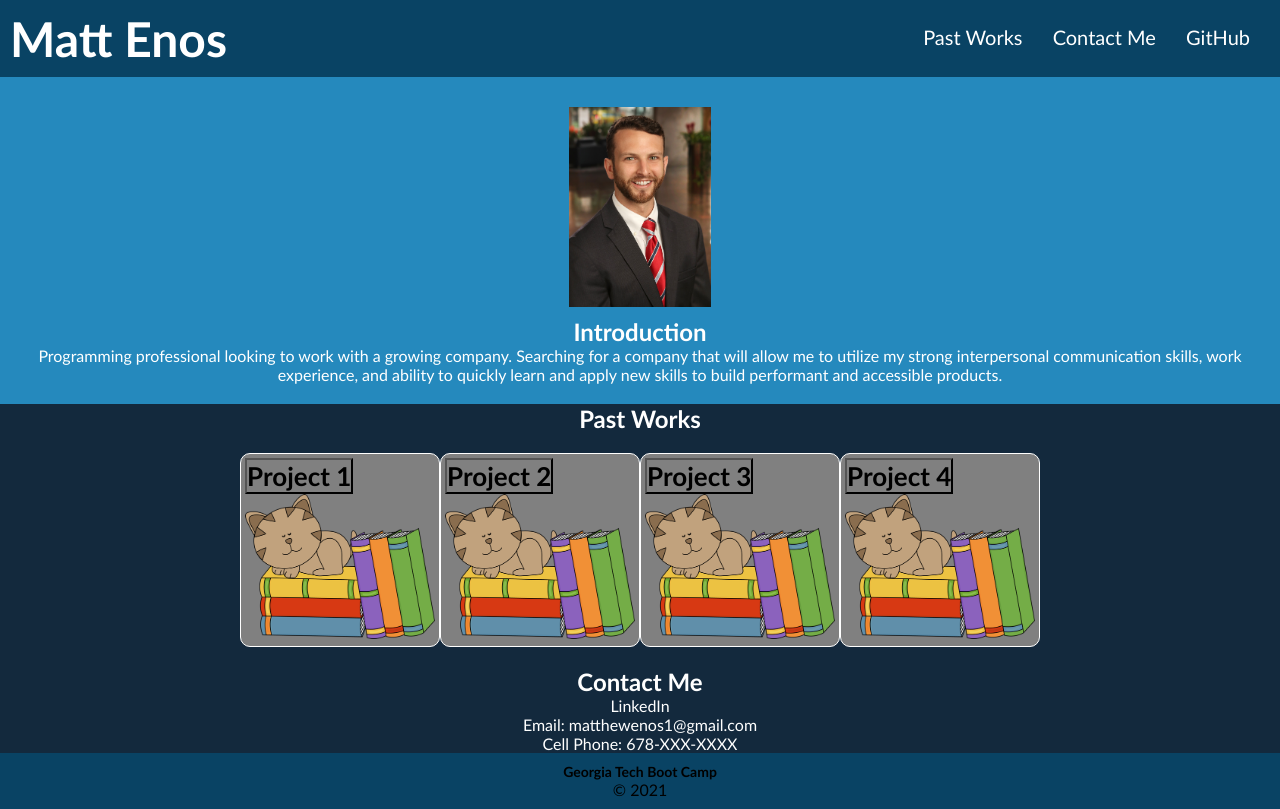
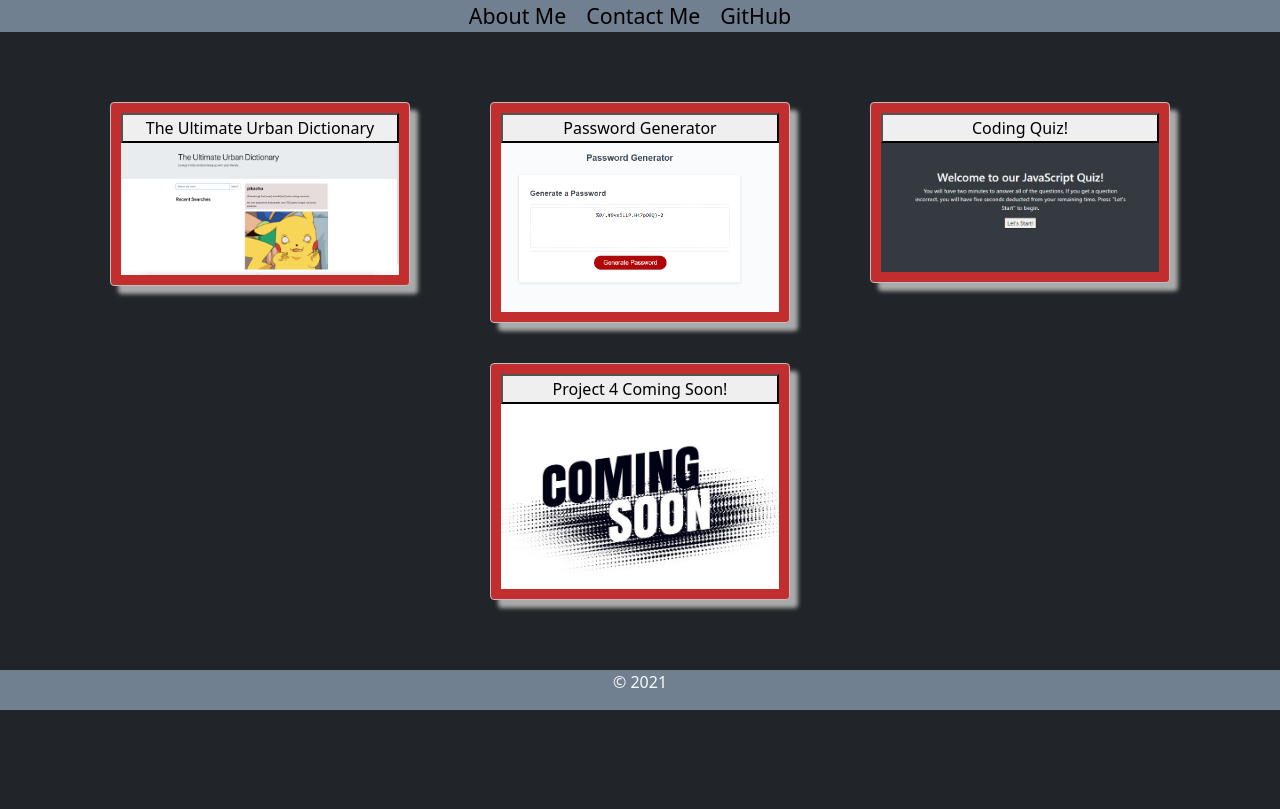
Before and after one commit to mattenos/Portfolio-homework-02, a plain HTML site: page index.html in a window 1280 px wide. Drawn offline with nearby package versions, Linux system fonts and the light colour scheme.

Commit message:
reformatting and adding links to projects that I have completed.

```diff
--- a/assets/style.css
+++ /dev/null
@@ -1,132 +0,0 @@
-* {
-    box-sizing: border-box;
-    padding: 0;
-    margin: 0;
-    font-family: 'Trebuchet MS', 'Lucida Sans Unicode', 'Lucida Grande', 'Lucida Sans', Arial, sans-serif;
-}
-
-body {
-    background-color: #13293d;
-    margin: 0;
-}
-
-main {
-    display: f;
-}
-
-a {
-    color: #ffffff;
-    text-decoration: none;
-}
-
-button {
-    font-size: 26px;
-    font-weight: bolder;
-    background-color: inherit;
-}
-
-p {
-    font-size: 16px;
-}
-
-.background img {
-    display: block;
-    margin: 10px auto;
-    max-width: 150px;
-    height: 200px;
-    border: 2px;
-    align-items: center;
-}
-
-.background p {
-    display: flex;
-text-align: center;
-justify-content: center;
-}
-
-.main-header h1 {
-    display: inline-block;
-    font-size: 48px;
-}
-
-.main-header div {
-    padding-top: 15px;
-    margin-right: 20px;
-    float: right;
-    font-size: 20px;
-}
-
-.main-header div ul li {
-    display: inline-block;
-    margin-left: 25px;
-}
-
-
-.main-header {
-    padding: 10px;
-    background-color: #005b8885;
-    color: #ffffff;
-}
-
-
-.background {
-    padding: 20px;
-    background-color: #2589bd;
-    color: white;
-    background-size: 100%;
-}
-
-.background h2 {
-    display: flex;
-    flex-wrap: wrap;
-    justify-content: center;
-    align-items: center;
-}
-
-.main-header a:hover {
-   color: hotpink;
-}
-
-.project {
-    flex: 2;
-    background-color: #13293d;
-    color: white;
-    padding: 20px;
-    display: flex;
-    flex-wrap: wrap;
-    justify-content: center;
-  }
-
-.card {
-    border-style: solid;
-    border-width: 1px;
-    border-radius: 10px;
-    padding: 4px;
-    flex: 0 0 200px;
-    background-color: grey;
-  }
-
-.card header {
-    font-size: 26px;
-    font-weight: bolder;
-  }
-
-.card img {
-    width: 100%;
-  }
-
-.contact {
-    color: white;
-    text-align: center;
-    }
-
-.footer {
-    padding: 10px;
-    clear: both;
-    text-align: center;
-    background-color: #005b8885;
-}
-
-.footer h2 {
-    font-size: 14px;
-}
--- /dev/null
+++ b/css/style.css
@@ -0,0 +1,124 @@
+
+a {
+    text-decoration: none;
+    color: black;
+}
+
+a :hover {
+    color: snow;
+}
+
+button {
+    width: 100%;
+}
+.nav {
+    display: flex;
+    flex-wrap: wrap;
+    padding-left: 0;
+    margin-bottom: 10;
+    list-style: none;
+    justify-content: center;
+    background-color: slategray;
+}
+
+.footer {
+    display: flex;
+    flex-wrap: wrap;
+    padding-left: 0;
+    margin-bottom: 10;
+    list-style: none;
+    justify-content: center;
+    background-color: slategray;
+}
+
+.nav li {
+    display: inline-block;
+    padding-right: 20px;
+    align-items: center;
+    font-size: 16pt;
+}
+
+.container {
+    width: 960px;
+    height: 1000px;
+    margin: 50px auto;
+    background: rgba(255, 255, 255, 0.507);
+    border: 5px solid #dddddd;
+}
+
+.photo {
+    padding: 20px 10px;
+    border: 2px solid #bfbfbf;
+    background-color: rgb(194, 46, 46);
+  }
+
+.card {
+    border-style: solid;
+    border-width: 1px;
+    padding: 10px;
+    flex: 0 0 300px;
+    box-shadow: 8px 8px 4px #aaaaaa;
+    margin: 20px;
+  }
+
+.card header {
+    border-radius: 50px 50px 0px 0px;
+    padding: 20px;
+  }
+
+.card p {
+    text-align: center;
+  }
+
+.card img {
+    width: 100%;
+  }
+
+.products {
+    flex: 4;
+    background-color: #fff;
+    padding: 50px;
+    display: flex;
+    flex-wrap: wrap;
+    justify-content: space-evenly;
+    align-items: flex-start;
+  }
+
+
+  @media screen and (max-width: 768px) {
+    main,
+    nav {
+      flex-direction: column;
+    }
+    header {
+      background: #772014;
+    }
+    nav,
+    footer {
+      background-color: #bb8588;
+    }
+  }
+
+.background{
+    display: flex;
+    flex-wrap: wrap;
+    justify-content: center;
+  }
+
+.intro-head {
+      display: flex;
+      flex-wrap: wrap;
+      justify-content: center;
+      margin-top: 10px;
+  }
+
+.bio-image{
+    padding: 20px;
+    overflow: hidden;
+    float: left;
+}
+.bio-image img {
+    width: 15%;
+    height: auto;
+    position: relative;
+}
--- a/index.html
+++ b/index.html
@@ -5,33 +5,52 @@
     <meta charset="UTF-8">
     <meta http-equiv="X-UA-Compatible" content="IE=edge">
     <meta name="viewport" content="width=device-width, initial-scale=1.0">
-    <link rel="stylesheet" href="./assets/style.css">
+    <link rel="stylesheet" href="https://cdn.jsdelivr.net/npm/bootstrap@5.1.3/dist/css/bootstrap.min.css"
+        integrity="sha384-1BmE4kWBq78iYhFldvKuhfTAU6auU8tT94WrHftjDbrCEXSU1oBoqyl2QvZ6jIW3" crossorigin="anonymous">
+    <link rel="stylesheet" href="./css/style.css">
     <title>Matt's Portfolio</title>
 </head>
 
-<body>
-    <header class="main-header">
-        <h1>Matt Enos</h1>
+
+<body class='bg-dark text-light'>
     <div>
-            <ul class="portfolio">
-                <li>
-                    <a href="#Past-Works">Past Works</a>
-                </li>
-                <li>
-                    <a href="#Contact-Me">Contact Me</a>
-                </li>
-                <li>
-                    <a href="https://github.com/mattenos">GitHub</a>
-                </li>
+        <ul class='nav'>
+            <li><a href="#">About Me</a></li>
+            <li><a href="#">Contact Me</a></li>
+            <li><a href="https://github.com/mattenos">GitHub</a></li>
         </ul>
     </div>
-    </header>
 
-    <main>
+    <div class="products bg-dark text-light">
+        <section class="photo card">
+            <form action="https://rwashi690.github.io/Urban_Dictionary_and_Memes/">
+                <button id='project-1'>The Ultimate Urban Dictionary</button>
+                <img src="./imgs/proj_1.png" alt="dictionary-project-thumb" />
+            </form>
+        </section>
+        <section class="photo card">
+            <form action="https://mattenos.github.io/Password-generator-homework-03/">
+                <button id='password'>Password Generator</button>
+                <img src="./imgs/passwordgen.PNG" alt="password-generator-thumb" />
+            </form>
+        </section>
+        <section class="photo card">
+            <form action="https://mattenos.github.io/code-quiz-homework-04/">
+                <button id='quiz'>Coding Quiz!</button>
+                <img src="./imgs/quiz.png" alt="coding-quiz-thumb" />
+            </form>
+        </section>
+        <section class="photo card">
+            <button>Project 4 Coming Soon!</button>
+            <img src="./imgs/coming-soon.jpg" alt="coming-soon-img" />
+        </section>
+    </div>
+
+    <!-- <div>
+        <h2 class='intro-head'>About Me</h2>
         <div>
-            <section class="background">
             <img src="./assets/180516_Matt_Enos_302RT.JPG" alt="personal photo" />
-                <h2>Introduction</h2>
+            <div>
                 <p>
                     Programming professional looking to work with a growing company.
                     Searching for a company that will
@@ -41,43 +60,24 @@
                     and apply new skills to build performant and accessible products.
                     </section>
             </div>
+        </div>
+    </div> -->
 
-        <h2 id="Past-Works" class="contact">Past Works</h2>
-        <div class="project">
-            <section class="card">
-                <button>Project 1</button>
-                <img src="./assets/book-clip-art-10.png" alt="cat book1" />
-            </section>
-            <section class="card">
-                <button>Project 2</button>
-                <img src="./assets/book-clip-art-10.png" alt="cat book2" />
-            </section>
-            <section class="card">
-                <button>Project 3</button>
-                <img src="./assets/book-clip-art-10.png" alt="cat book3" />
-            </section>
-            <section class="card">
-                <button>Project 4</button>
-                <img src="./assets/book-clip-art-10.png" alt="cat book4" />
-            </section>
-        </div>
-
-        <div>
+    <!-- <div>
             <section id="Contact-Me" class="contact">
                 <h2>Contact Me</h2>
                 <a href="https://www.linkedin.com/in/matt-enos-2177b815/" class="linkedin" alt="linked in">LinkedIn</a>
                 <br>
                 <div>Email: matthewenos1@gmail.com</div>
                 <div>Cell Phone: 678-XXX-XXXX</div>
-        </div>
+        </div> -->
 
-        <div class="footer">
-            <h2>Georgia Tech Boot Camp</h2>
+    <div class="footer h-100">
         <p>
             &copy; 2021
         </p>
     </div>
-    </main>
+    <!-- </main> -->
 </body>
 
 </html>
```
Also changed, not shown: imgs/180516_Matt_Enos_302RT.JPG (renamed from assets/180516_Matt_Enos_302RT.JPG), imgs/book-clip-art-10.png (renamed from assets/book-clip-art-10.png), imgs/coming-soon.jpg (added), imgs/passwordgen.PNG (added), imgs/proj_1.png (added), imgs/quiz.png (added), starter.js (added). Lines whose indentation alone changed are shown as unchanged.
